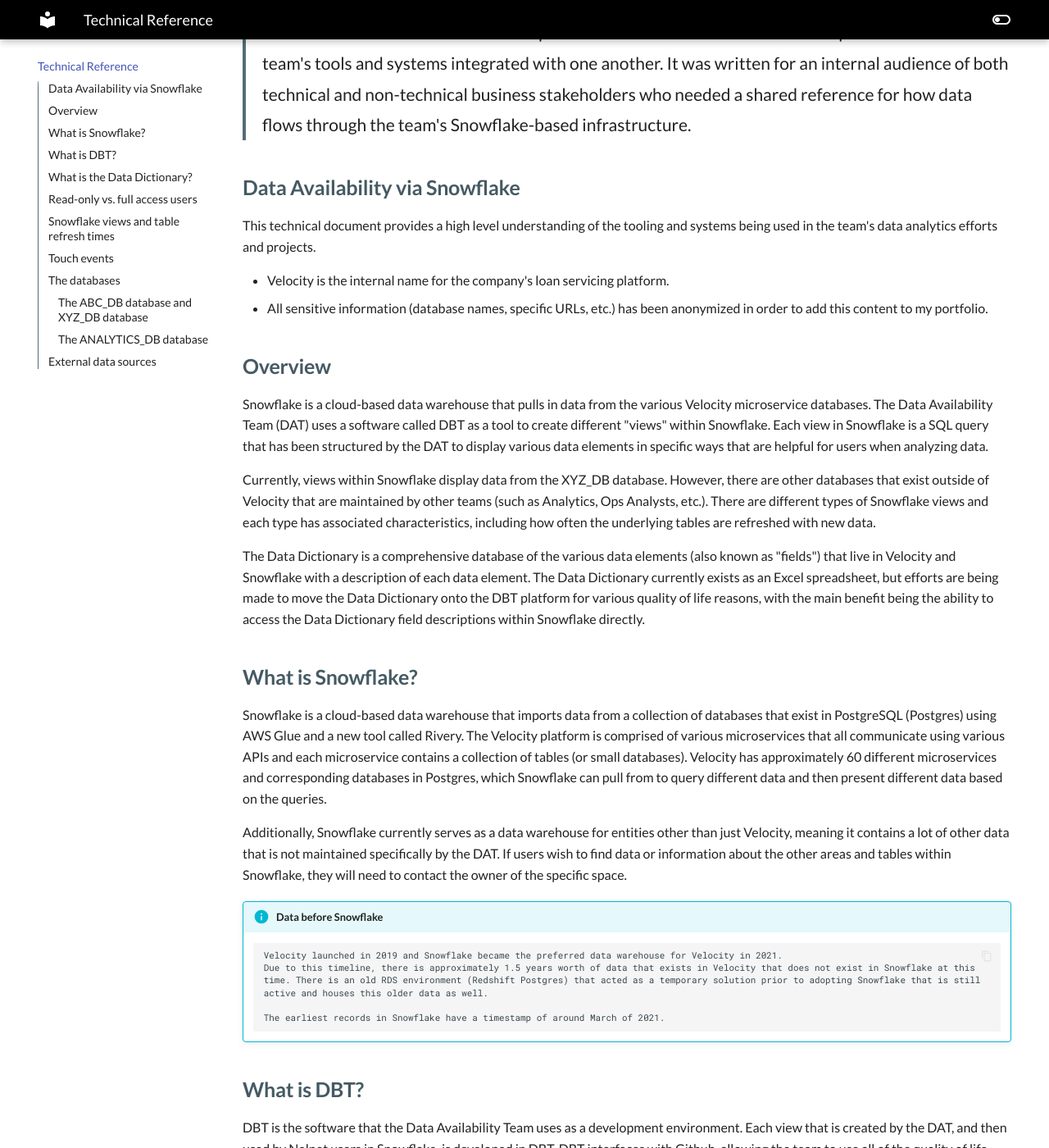
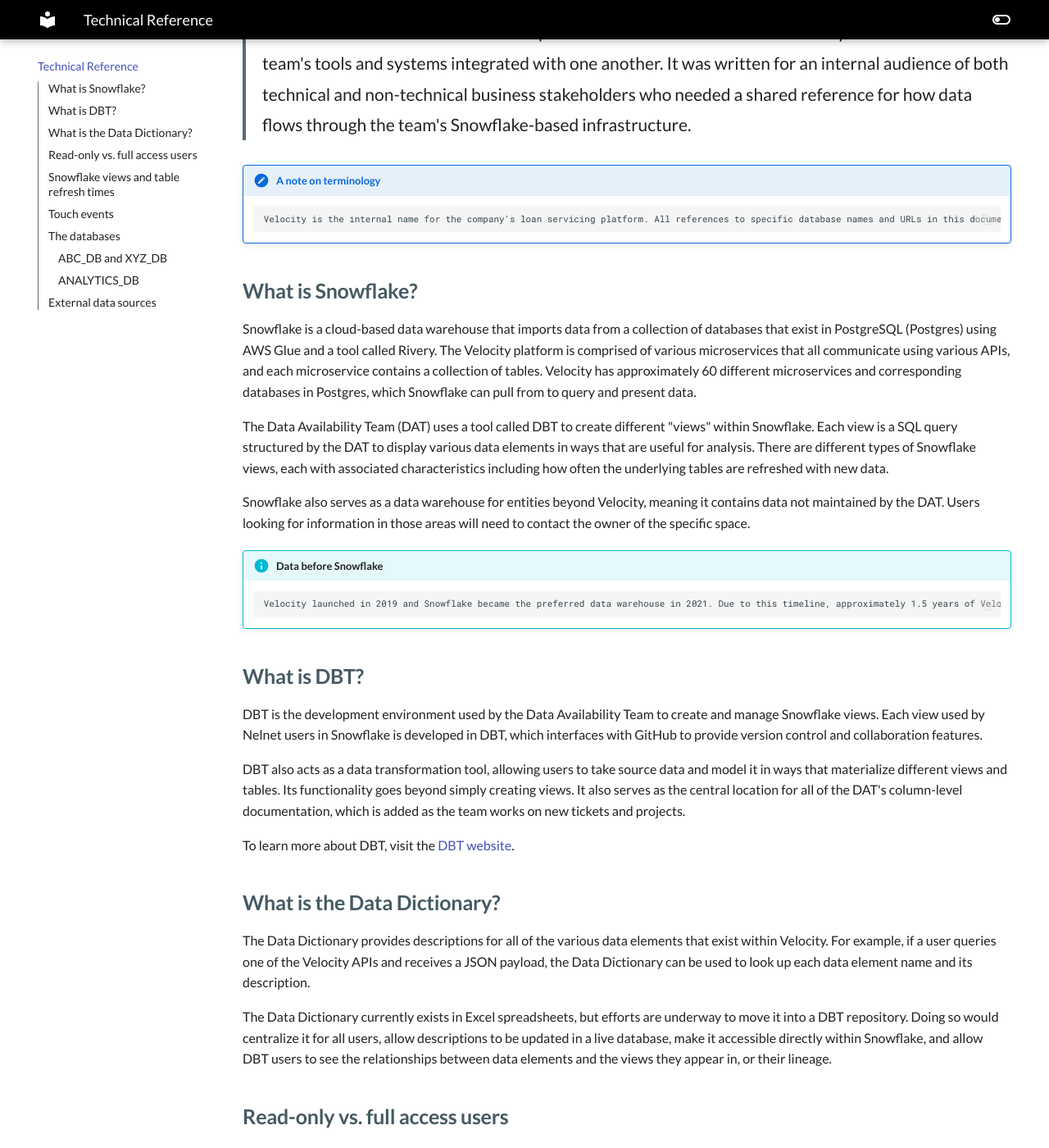
Before and after one commit to medinast21/medina-portfolio, an MkDocs documentation site: the page built from docs/DataAvailability_Snowflake.md, in a window 1280 px wide and 1400 px high, scrolled down 213 px. Shown: the whole window at 82% size. Built offline with MkDocs 1.6.1 and Material for MkDocs 9.7.7, drawn with Linux system fonts in a browser that asks for light colours; some of the changed text lies outside the part shown.

Commit message:
Minor tweaks to DataAvailability document

```diff
--- a/docs/DataAvailability_Snowflake.md
+++ b/docs/DataAvailability_Snowflake.md
@@ -2,134 +2,108 @@
 
 This document was created at the request of a director who wanted a holistic picture of how the team's tools and systems integrated with one another. It was written for an internal audience of both technical and non-technical business stakeholders who needed a shared reference for how data flows through the team's Snowflake-based infrastructure.
 
-## Data Availability via Snowflake
-
-This technical document provides a high level understanding of the tooling and systems being used in the team's data analytics efforts and projects.
-
-* Velocity is the internal name for the company's loan servicing platform.
-* All sensitive information (database names, specific URLs, etc.) has been anonymized in order to add this content to my portfolio.
-
-## Overview
-Snowflake is a cloud-based data warehouse that pulls in data from the various Velocity microservice databases. The Data Availability Team (DAT) uses a software called DBT as a tool to create different "views" within Snowflake. Each view in Snowflake is a SQL query that has been structured by the DAT to display various data elements in specific ways that are helpful for users when analyzing data.
-
-Currently, views within Snowflake display data from the XYZ_DB database. However, there are other databases that exist outside of Velocity that are maintained by other teams (such as Analytics, Ops Analysts, etc.). There are different types of Snowflake views and each type has associated characteristics, including how often the underlying tables are refreshed with new data.
-
-The Data Dictionary is a comprehensive database of the various data elements (also known as "fields") that live in Velocity and Snowflake with a description of each data element. The Data Dictionary currently exists as an Excel spreadsheet, but efforts are being made to move the Data Dictionary onto the DBT platform for various quality of life reasons, with the main benefit being the ability to access the Data Dictionary field descriptions within Snowflake directly.
+!!! note "A note on terminology"
+        Velocity is the internal name for the company's loan servicing platform. All references to specific database names and URLs in this document have been anonymized for portfolio purposes.
 
 ## What is Snowflake?
-Snowflake is a cloud-based data warehouse that imports data from a collection of databases that exist in PostgreSQL (Postgres) using AWS Glue and a new tool called Rivery. The Velocity platform is comprised of various microservices that all communicate using various APIs and each microservice contains a collection of tables (or small databases). Velocity has approximately 60 different microservices and corresponding databases in Postgres, which Snowflake can pull from to query different data and then present different data based on the queries.
 
-Additionally, Snowflake currently serves as a data warehouse for entities other than just Velocity, meaning it contains a lot of other data that is not maintained specifically by the DAT. If users wish to find data or information about the other areas and tables within Snowflake, they will need to contact the owner of the specific space.
+Snowflake is a cloud-based data warehouse that imports data from a collection of databases that exist in PostgreSQL (Postgres) using AWS Glue and a tool called Rivery. The Velocity platform is comprised of various microservices that all communicate using various APIs, and each microservice contains a collection of tables. Velocity has approximately 60 different microservices and corresponding databases in Postgres, which Snowflake can pull from to query and present data.
+
+The Data Availability Team (DAT) uses a tool called DBT to create different "views" within Snowflake. Each view is a SQL query structured by the DAT to display various data elements in ways that are useful for analysis. There are different types of Snowflake views, each with associated characteristics including how often the underlying tables are refreshed with new data.
+
+Snowflake also serves as a data warehouse for entities beyond Velocity, meaning it contains data not maintained by the DAT. Users looking for information in those areas will need to contact the owner of the specific space.
 
 !!! info "Data before Snowflake"
-        Velocity launched in 2019 and Snowflake became the preferred data warehouse for Velocity in 2021.
-        Due to this timeline, there is approximately 1.5 years worth of data that exists in Velocity that does not exist in Snowflake at this
-        time. There is an old RDS environment (Redshift Postgres) that acted as a temporary solution prior to adopting Snowflake that is still
-        active and houses this older data as well.
-
-        The earliest records in Snowflake have a timestamp of around March of 2021.
+        Velocity launched in 2019 and Snowflake became the preferred data warehouse in 2021. Due to this timeline, approximately 1.5 years of Velocity data does not exist in Snowflake. An older RDS environment (Redshift Postgres) that acted as a temporary solution prior to adopting Snowflake is still active and houses this earlier data. The earliest records in Snowflake have a timestamp of around March 2021.
 
 ## What is DBT?
-DBT is the software that the Data Availability Team uses as a development environment. Each view that is created by the DAT, and then used by Nelnet users in Snowflake, is developed in DBT. DBT interfaces with Github, allowing the team to use all of the quality of life features that Github has to offer.
 
-DBT also acts as a data transformation tool, allowing users to take source data and model it in ways that materialize different views and tables. So, while the DAT uses it primarily for creating and developing different views, its functionality goes beyond simply creating different views.
+DBT is the development environment used by the Data Availability Team to create and manage Snowflake views. Each view used by Nelnet users in Snowflake is developed in DBT, which interfaces with GitHub to provide version control and collaboration features.
 
-Additionally, DBT serves as the central location for all of the Data Availability Team's column-level documentation. This documentation is currently being added as the DAT touches each column and/or works on new tickets and projects.
+DBT also acts as a data transformation tool, allowing users to take source data and model it in ways that materialize different views and tables. Its functionality goes beyond simply creating views. It also serves as the central location for all of the DAT's column-level documentation, which is added as the team works on new tickets and projects.
 
-To learn more about DBT, you can visit the [DBT website](https://docs.getdbt.com/).
+To learn more about DBT, visit the [DBT website](https://docs.getdbt.com/).
 
 ## What is the Data Dictionary?
-The Data Dictionary is a project with the primary goal of providing helpful descriptions for all of the various data elements that exist within Velocity today. For example, if a user were to query one of the Velocity APIs and was returned a JSON payload full of data, the Data Dictionary could be used to look up the different data element names and their descriptions.
 
-While the Data Dictionary currently exists in Excel spreadsheets, there are efforts underway to move the existing data element descriptions into a DBT repository. Doing this would centralize the Data Dictionary for all users, allow data element descriptions to be updated in a live database, allow Snowflake users to access the Data Dictionary within Snowflake, and allow DBT users to see the relationships between data elements and the different views they are used in (otherwise known as their lineage).
+The Data Dictionary provides descriptions for all of the various data elements that exist within Velocity. For example, if a user queries one of the Velocity APIs and receives a JSON payload, the Data Dictionary can be used to look up each data element name and its description.
 
+The Data Dictionary currently exists in Excel spreadsheets, but efforts are underway to move it into a DBT repository. Doing so would centralize it for all users, allow descriptions to be updated in a live database, make it accessible directly within Snowflake, and allow DBT users to see the relationships between data elements and the views they appear in, or their lineage.
 
 ## Read-only vs. full access users
-For security purposes (as well as financial purposes), there are two instances of Snowflake that a user can log in to:
+
+For security and licensing purposes, there are two Snowflake instances a user can log in to:
 
 * Read-only
 * Full access
 
-The role and permissions given to each user will determine which instance of Snowflake they will primarily be using.
+The role and permissions assigned to each user determine which instance they will primarily use. The main difference is that the full access instance makes more tables visible. Because full access licenses are more expensive, most users are given read-only access.
 
-The URLs for each instance are listed here:
+The URLs for each instance are:
 
-* Read-only: https://xxxxxxxx.snowflakecomputing.com/
-* Full access: https://app.snowflake.com/us-west/xxxxxxxxx/
-
-The main difference between the two databases is that the full access database makes more tables visible to the user.
-
-Full-access users are more expensive to add to a license, meaning most users will be given read-only access.
+* Read-only: `https://xxxxxxxx.snowflakecomputing.com/`
+* Full access: `https://app.snowflake.com/us-west/xxxxxxxxx/`
 
 ## Snowflake views and table refresh times
-As Snowflake is a data warehouse containing the collection of Velocity microservice databases, it provides a powerful tool in being able to query data across the entire Velocity platform and present the data in easy-to-read views.
 
-One caveat with Snowflake views is that not all data in Velocity is available in Snowflake. This is often because old data elements never got added to views or because newly developed data elements have yet to be added to views.
-
-Currently, views within Snowflake display data from the XYZ database. However, there are other databases that exist outside of Velocity that might have information that is unrelated to Velocity; or is Velocity-related, but maintained by other teams (such as Analytics, Ops Analysts, etc.).
+Not all data in Velocity is available in Snowflake. This is either because older data elements were never added to views, or because newly developed elements have not yet been included.
 
 !!! info
-        The views in Snowflake are non-materialized, meaning each view will re-run the SQL query that generates it and display the
-        current data when called.
-
-        Creating Snowflake views is necessary because people need to see the various pieces of data without having access to the
-        actual tables where the data is housed.
+        The views in Snowflake are non-materialized, meaning each view re-runs the SQL query that generates it and displays current data when called. Views are necessary because users need access to the data without direct access to the underlying tables.
 
 The different types of views currently available in Snowflake for the XYZ database are:
 
-| View Type / Name       | Scheduled table refresh times | Description |
-|------------------------|-------------------------------|-------------|
-| **(VW)** View    | Financial data updates as new data comes in from Velocity.<br>Non-financial data updates during the scheduled table refresh times.<br><br>**Starts**: 5:00a UTC / 11:00p CST<br>**Ends**: 11:20a UTC / 5:20a CST          | Views that have "VW" in their name represent queries that are pulling data in near real-time. The data in these views are updated as the data in Velocity changes.<br><br>Non-financial related data changes (that is, address changes, phone number changes, e-correspondence/SCRA status changes, etc.) do not update automatically when changes to those pieces of data are made in Velocity. Changes to these pieces of information will only update in the Snowflake views during the refresh cycle each morning.   |
-| **(DS)** Daily snapshot  | **Starts**: 5:00a UTC / 11:00p CST<br>**Ends**: 11:20a UTC / 5:20a CST  | Views that have "DS" in their name represent queries that are snapshotting data elements at a scheduled time, meaning the information is going to be accurate as of the time it was last queried. These views are built from AWS Glue (and Rivery) tables brought over nightly. |
-| **(RP)** Reports | **Starts**: 5:00a UTC / 11:00p CST<br>**Ends**: 11:20a UTC / 5:20a CST    | Views that have "RP" in their name are reporting views based off of "VW" and "DS" views. |
-| **(CRP)** Citizens reports  |  **Starts**: 5:00a UTC / 11:00p CST<br>**Ends**: 11:20a UTC / 5:20a CST          | Views that have "CRP" in their name are the same as "RP" views, but are specific to *Client*.                  |
+| View Type / Name | Scheduled table refresh times | Description |
+|------------------|-------------------------------|-------------|
+| **(VW)** View | Financial data updates in near real-time.<br>Non-financial data updates during the scheduled refresh.<br><br>**Starts**: 5:00a UTC / 11:00p CST<br>**Ends**: 11:20a UTC / 5:20a CST | Queries pulling data in near real-time as it changes in Velocity. Non-financial data changes (address, phone number, e-correspondence/SCRA status, etc.) only update during the morning refresh cycle. |
+| **(DS)** Daily snapshot | **Starts**: 5:00a UTC / 11:00p CST<br>**Ends**: 11:20a UTC / 5:20a CST | Queries that snapshot data elements at a scheduled time. Data is accurate as of the last refresh. Built from AWS Glue (and Rivery) tables brought over nightly. |
+| **(RP)** Reports | **Starts**: 5:00a UTC / 11:00p CST<br>**Ends**: 11:20a UTC / 5:20a CST | Reporting views built on top of VW and DS views. |
+| **(CRP)** Citizens reports | **Starts**: 5:00a UTC / 11:00p CST<br>**Ends**: 11:20a UTC / 5:20a CST | Same as RP views, but specific to *Client*. |
 
-The DAT is currently working on moving all table refresh times to a single refresh that will occur at 7:00a UTC using Rivery, but until they are finished, please use the resources here for reference.
+The DAT is currently working on consolidating all table refresh times to a single refresh at 7:00a UTC using Rivery.
 
 Within the XYZ database there are two types of tables:
 
-* One that refreshes in near real time as new data comes into Velocity (this is a singular table, but is very broad)
-* All other tables that are refreshed on a schedule (starting at 11:00p CST and refreshing every so often until 5:20a CST)
+* One that refreshes in near real-time as new data comes into Velocity (a single broad table)
+* All other tables, which refresh on a schedule starting at 11:00p CST and completing by 5:20a CST
 
 ## Touch events
-One caveat for the table that refreshes as new data comes into Velocity (near real time) is that non-financial related data changes (that is, address changes, phone number changes, boolean status changes, etc.) do not update automatically when changes to those pieces of data are made in Velocity. Changes to these pieces of information will only update in the Snowflake views during the refresh cycle each morning.
 
-Because of this, special requests can be made to refresh the VW Snowflake views using Touch Events, which are pushed by the Data Availability Team to manually update views with the latest changes to data in the tables.
+Non-financial data changes, such as address updates, phone number changes, and boolean status changes, do not update automatically in VW views when changes are made in Velocity. These changes only appear after the morning refresh cycle.
 
-Scenarios that most commonly require touch events include:
+For situations where views need to be updated before the next scheduled refresh, special requests can be made to the Data Availability Team to push a Touch Event, which manually refreshes the relevant views.
 
-* **Investor transfers** – A loan or group of loans have been transferred to a new investor and the views need to be manually refreshed.
-* **Loans with a $0 balance, but are still in repayment status** – This is a known issue and is due to the current API occasionally failing to update these loan records appropriately.
-    * **Note**: This touch event will be automated using Rivery at some point and will not be manually conducted once the automation is in place.
+Scenarios that most commonly require touch events:
+
+* **Investor transfers** — A loan or group of loans has been transferred to a new investor and the views need to be manually refreshed.
+* **Loans with a $0 balance still in repayment status** — A known issue caused by the API occasionally failing to update these loan records appropriately. This touch event will be automated using Rivery and will eventually not require manual intervention.
 
 ## The databases
-The two primary databases used in Snowflake are ABC_DB and ANALYTICS_DB. These databases contain all of the raw data.
 
-XYZ_DB is a separate database that contains the views that sit on top of the raw data tables.
+The two primary databases used in Snowflake are ABC_DB and ANALYTICS_DB, which contain all raw data. XYZ_DB is a separate database containing the views that sit on top of the raw data tables.
 
-### The ABC_DB database and XYZ_DB database
-Raw Velocity data coming into Snowflake is stored in the ABC_DB database, but Snowflake views are stored in the XYZ_DB database.
+### ABC_DB and XYZ_DB
 
-XYZ_DB has two different schemas:
+Raw Velocity data coming into Snowflake is stored in ABC_DB, while Snowflake views are stored in XYZ_DB. XYZ_DB has two schemas:
 
-* "LENDER" for Velocity Servicing
-* "ORIGINATIONS" for Velocity Originations
+* **LENDER** — for Velocity Servicing
+* **ORIGINATIONS** — for Velocity Originations
 
-One difference between the two schemas is that the Snowflake views for LENDER pull data from the Postgres database, while ORIGINATIONS views use a source file that gets created by the Originations system. This source file gets loaded into an AWS S3 bucket before being picked up by Snowflake (using the Snowpipe service) where changes in data are then loaded into the ORIGINATION_SOURCE table. It is this table that is used to create the views in Snowflake for Velocity Originations.
+The LENDER schema pulls data directly from the Postgres database. ORIGINATIONS views use a source file created by the Originations system, which is loaded into an AWS S3 bucket and picked up by Snowflake via the Snowpipe service. Changes are then loaded into the ORIGINATION_SOURCE table, which is used to create the Originations views.
 
-### The ANALYTICS_DB database
-The ANALYTICS_DB database is used by the Analytics team, as well as the Business, for reporting purposes. A list of these reports can be found in Snowflake in the Reports folder of the ANALYTICS_DB database.
+### ANALYTICS_DB
+
+The ANALYTICS_DB database is used by the Analytics team and the Business for reporting purposes. A list of available reports can be found in the Reports folder of the ANALYTICS_DB database in Snowflake.
 
 ## External data sources
-Snowflake Marketplace allows our users a connection to hundreds of data providers, offering thousands of ready-to-use data resources.
 
-Velocity and Analytics use a calendar data source to aid reporting efforts using date driven reports. Specifically, they use "Calendars for Financial and Analytics" provided by Mondo Analytics.
+Snowflake Marketplace provides users with access to hundreds of data providers and thousands of ready-to-use data resources. Velocity and Analytics use a calendar data source to support date-driven reporting, specifically "Calendars for Financial and Analytics" provided by Mondo Analytics.
 
-They are accessible via four views, and are installed on the four main Snowflake accounts:
+This data source is installed on the four main Snowflake accounts:
 
 * XYXYXCHCH (dev and train)
 * YZYZWEWEW (prod)
 * HGHGHGXXX (analytics reader train)
 * FV12DCH (analytics reader prod)
 
-The calendar location is in the FINANCIAL_CALENDARS database, in the PUBLIC schema, for all accounts.
+The calendar data is located in the FINANCIAL_CALENDARS database, PUBLIC schema, across all accounts.
```
